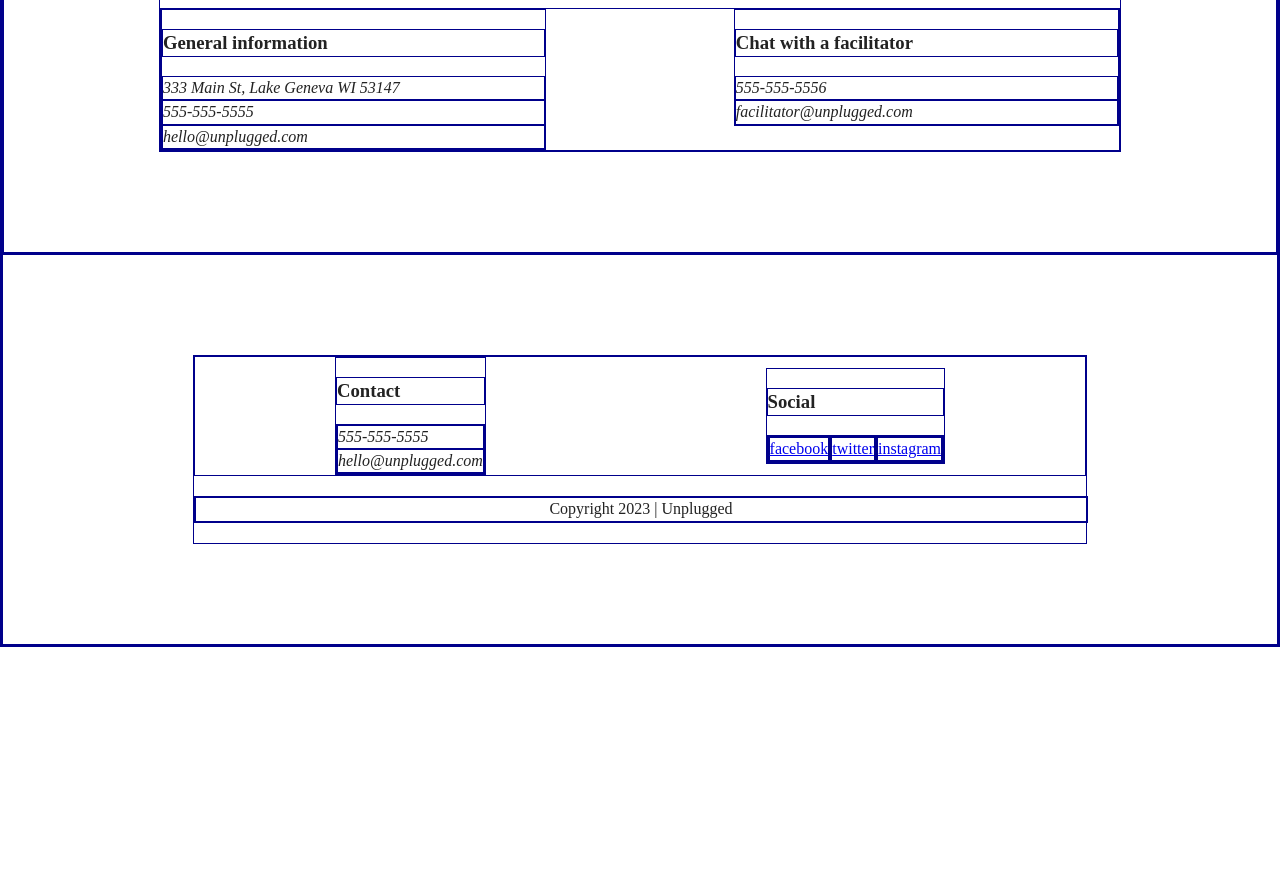
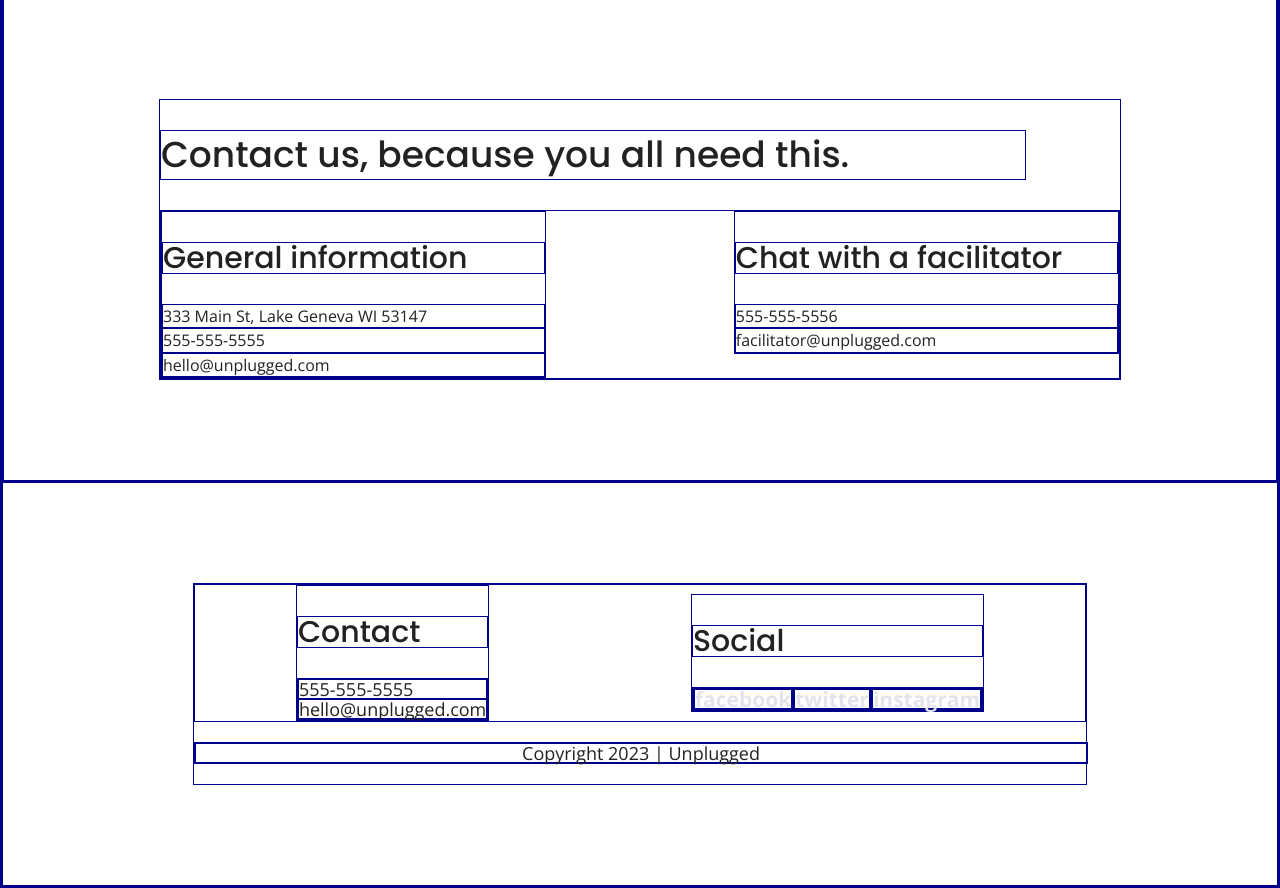
Before and after one commit to Nadia982/unplugged-retreat, a website: page about/index.html in a window 1280 px wide. Shown: the part 822-1710 px from the top of the page. Before the commit the page ends 1469 px from the top, so only its background shows below. Drawn offline with nearby package versions, Linux system fonts and the light colour scheme.

Commit message:
added text styles and sizes

```diff
--- a/about/index.html
+++ b/about/index.html
@@ -14,6 +14,13 @@
     <link rel="manifest" href="site.webmanifest" />
     <link rel="apple-touch-icon" href="icon.png" />
     <!-- Place favicon.ico in the root directory -->
+    2
+
+    <!-- Google Fonts -->
+    <link
+      href="https://fonts.googleapis.com/css?family=Open+Sans:400,700|Poppins:500,700"
+      rel="stylesheet"
+    />
 
     <link rel="stylesheet" href="../css/normalize.css" />
     <link rel="stylesheet" href="../css/main.css" />
--- a/css/main.css
+++ b/css/main.css
@@ -87,7 +87,7 @@ textarea {
    Author's custom styles
    ========================================================================== */
 
-/********************** Global styles - for all three pages *****************/
+/***************** Global mobile-first styles - for all three pages *************/
 
 * {
   border: 1px solid red;
@@ -97,6 +97,70 @@ textarea {
   width: 90%;
   margin: 50px 0;
 }
+
+html {
+  font-size: 16px;
+}
+
+body {
+  font-family: "Open Sans", sans-serif;
+  font-size: 1rem;
+}
+
+ul,
+ol {
+  list-style-type: none;
+}
+
+a {
+  font-weight: 700;
+  font-size: 1.125rem;
+  color: #e2e3ed;
+  text-decoration: none;
+}
+
+input {
+  font-weight: 500;
+  font-size: 1.125rem;
+}
+
+h1 {
+  font-size: 2.25rem;
+  line-height: 2.7rem;
+  font-weight: 500;
+}
+
+h2 {
+  font-family: "Poppins", sans-serif;
+  font-size: 1.875rem;
+  font-weight: 500;
+}
+
+h3,
+h4 {
+  font-family: "Poppins", sans-serif;
+  font-size: 1.125rem;
+  font-weight: 500;
+}
+
+p {
+  font-size: 1rem;
+  line-height: 1.5em;
+}
+
+.features-section .fontawesome-icon {
+  font-size: 3.75rem;
+}
+
+.social-icons a {
+  font-size: 1.3125rem;
+}
+
+/* img {
+}
+
+figure {
+} */
 
 /* *************************** Base Header Styles ***************************/
 
@@ -267,6 +331,10 @@ About page - mobile styles
   margin: 0;
 }
 
+address {
+  font-style: normal;
+}
+
 /************************************************************
 FAQ page - mobile styles
 ************************************************************/
@@ -381,6 +449,10 @@ FAQ page - mobile styles
    Modify as content requires.
    ========================================================================== */
 
+/* ==========================================================================
+Tablet styles
+============================================================================= */
+
 @media only screen and (min-width: 768px) {
   /* General styles */
   * {
@@ -391,6 +463,41 @@ FAQ page - mobile styles
     max-width: 640px;
     margin: 100px 0;
   }
+
+  h1 {
+    font-size: 3rem;
+    line-height: 3rem;
+  }
+
+  h2 {
+    font-family: "Poppins", sans-serif;
+    font-size: 2.25rem;
+    line-height: 3rem;
+  }
+
+  h3 {
+    font-size: 1.5rem;
+    line-height: 1.875rem;
+  }
+
+  h4 {
+    font-size: 1.5rem;
+  }
+
+  p {
+    font-size: 1.125rem;
+    line-height: 1.5rem;
+  }
+
+  footer p {
+    line-height: 1.125rem;
+  }
+
+  /* img {
+  }
+
+  figure {
+  } */
 
   /* Header */
 
@@ -405,7 +512,7 @@ FAQ page - mobile styles
   }
 
   header nav {
-    width: 20%;
+    width: 30%;
   }
 
   header nav ul {
@@ -536,13 +643,67 @@ FAQ page - mobile styles
 
 @media only screen and (min-width: 1200px) {
   /* ==========================================================================
-       Home Page - desktop styles
+       General desktop styles
        ========================================================================== */
+
   * {
     border: 1px solid darkblue;
   }
-  /* use Unplugged’s desktop design comp to measure out widths, margins, and padding.
-       add flexbox properties to layout elements that flex based on the browser’s size. */
+  /* ul,
+  ol {
+  } */
+
+  a {
+    font-weight: 700;
+    font-size: 1.125rem;
+  }
+
+  input {
+    font-weight: 500;
+    font-size: 1.125rem;
+  }
+
+  h1 {
+    font-size: 3.75rem;
+  }
+
+  h2 {
+    font-size: 2.25rem;
+  }
+
+  .faq-section h2,
+  .mission-section h2 {
+    font-size: 3rem;
+  }
+
+  h3,
+  h4 {
+    font-size: 1.875rem;
+  }
+
+  .faq-section h3 {
+    line-height: 2.5rem;
+  }
+
+  .faq-section p {
+    line-height: 2rem;
+  }
+
+  p {
+    font-size: 1.125rem;
+    line-height: 1.5rem;
+  }
+
+  /* img {
+}
+
+figure {
+} */
+
+  /* ==========================================================================
+       Home Page - desktop styles
+       ========================================================================== */
+
   .content-wrapper {
     max-width: 960px;
   }
```
Also changed, not shown: faq/index.html (+7 -0 lines), index.html (+6 -0 lines).
